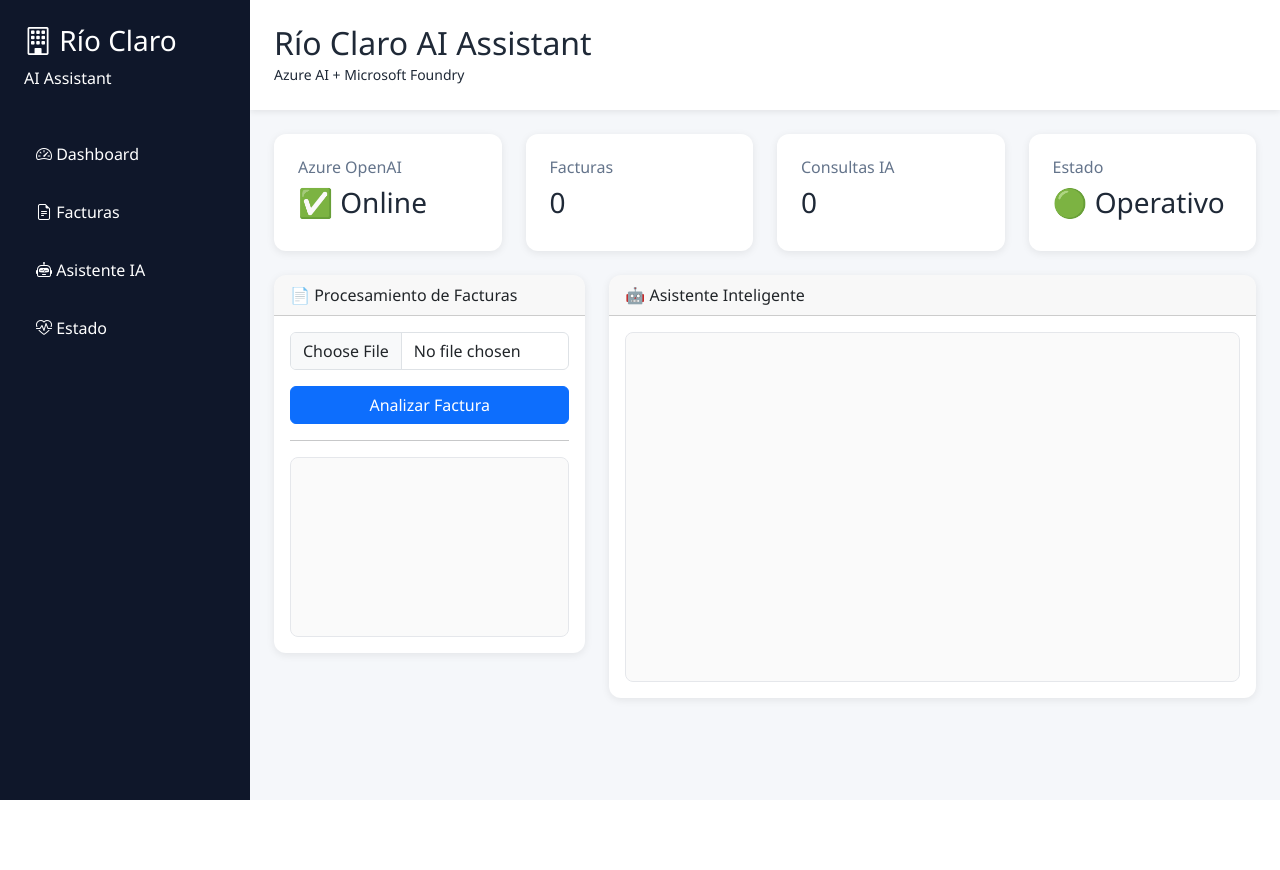
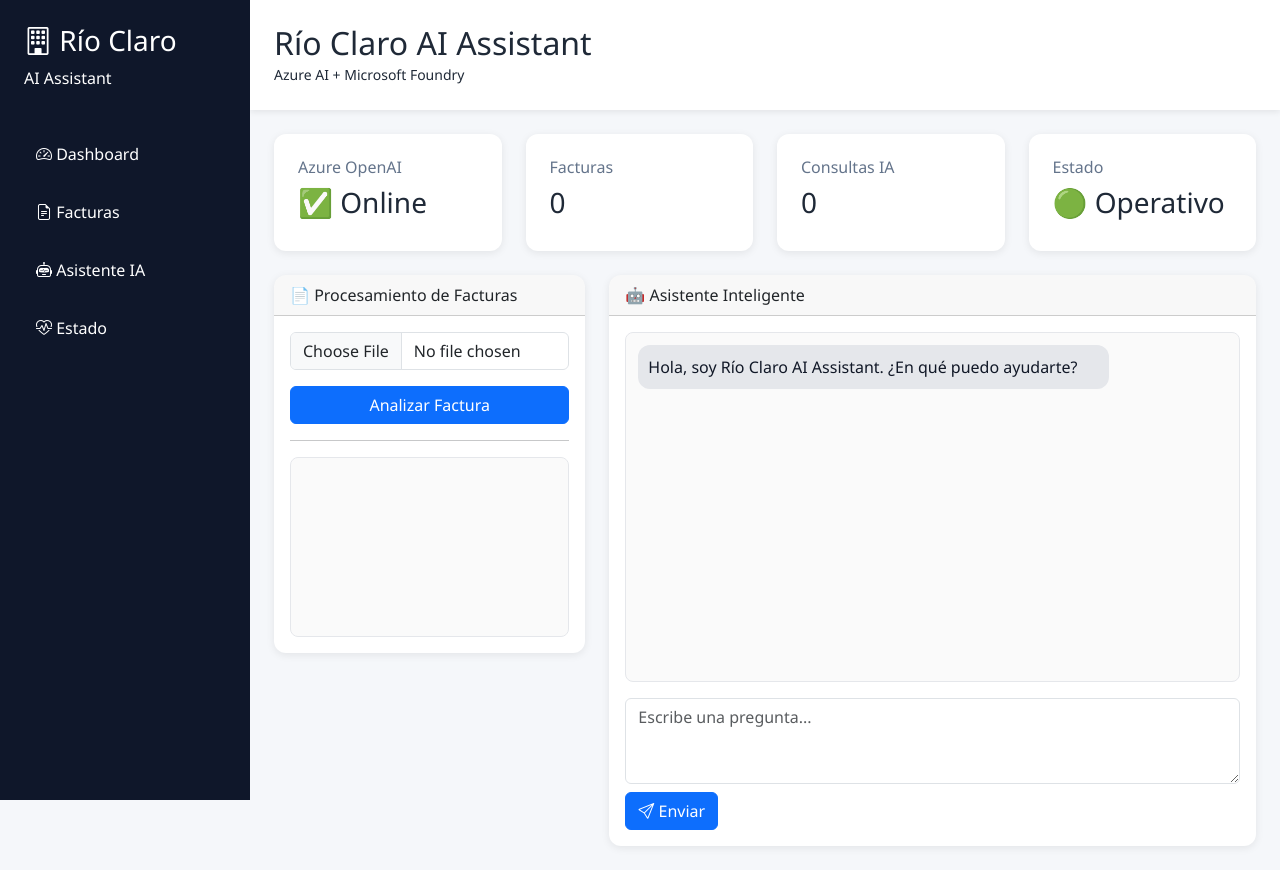
Before and after one commit to fcopete/rio-claro-ai-assistant, a Flask app: page / in a window 1280 px wide. Before the commit the page ends 800 px from the top, so only its background shows below. Run offline with Flask 3, Linux system fonts and the light colour scheme; parts of the project's set-up code (start-up, migrations or seed data) failed here and were passed over.

Commit message:
fix3 chat

```diff
--- a/templates/index.html
+++ b/templates/index.html
@@ -245,9 +245,61 @@
 
                         <div class="card-body">
 
-                            <div
-                                id="chatContainer"
-                                class="chat-box">
-                            </div>
+    <div
+        id="chatContainer"
+        class="chat-box">
 
-                            <div
+        <div class="ai-message">
+
+            Hola, soy Río Claro AI Assistant.
+            ¿En qué puedo ayudarte?
+
+        </div>
+
+    </div>
+
+    <div
+        id="chatLoader"
+        class="loader hidden">
+    </div>
+
+    <div class="mt-3">
+
+        <textarea
+            id="question"
+            class="form-control"
+            rows="3"
+            maxlength="1000"
+            placeholder="Escribe una pregunta..."></textarea>
+
+    </div>
+
+    <div class="mt-2">
+
+        <button
+            id="chatButton"
+            type="button"
+            class="btn btn-primary">
+
+            <i class="bi bi-send"></i>
+            Enviar
+
+        </button>
+
+    </div>
+
+</div>
+
+                    </div>
+
+                </div>
+
+            </div>
+
+        </div>
+
+    </main>
+
+</body>
+
+</html>
```
